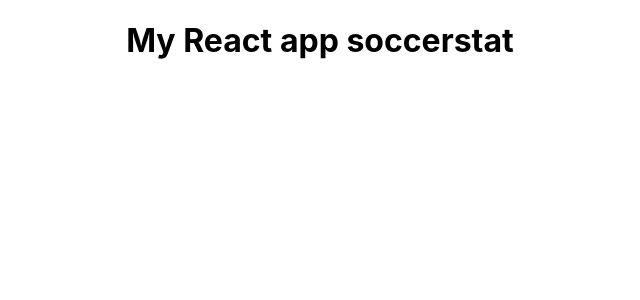
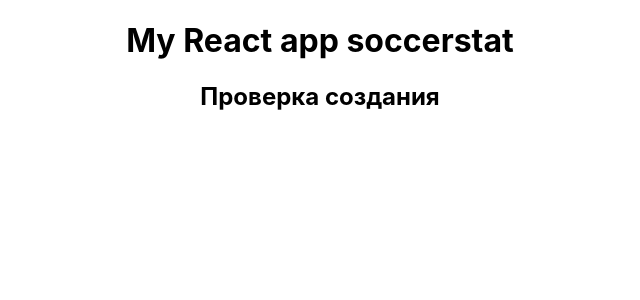
Before and after one commit to KayumovI/soccerstat, a React (Create React App) app: page / in a window 1280 px wide. Shown: the top 300 px of the page, without its empty margins (320-960 px from the left). Built offline with nearby package versions, Linux system fonts and the light colour scheme.

Commit message:
Проверка

```diff
--- a/src/App.js
+++ b/src/App.js
@@ -5,6 +5,7 @@ function App() {
   return (
     <div className="App">
       <h1>My React app soccerstat</h1>
+      <h2>Проверка создания</h2>
     </div>
   );
 }
```
